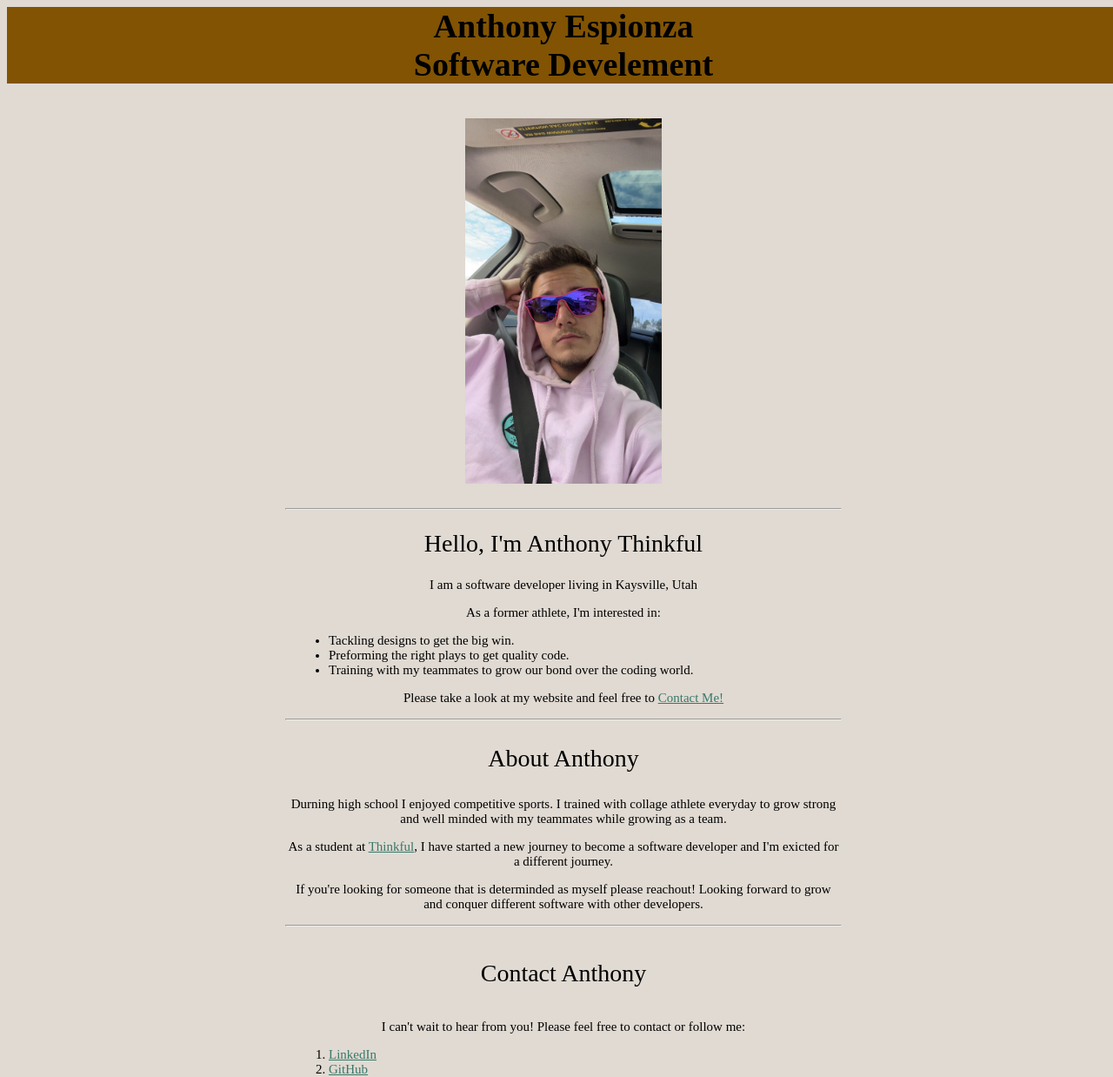
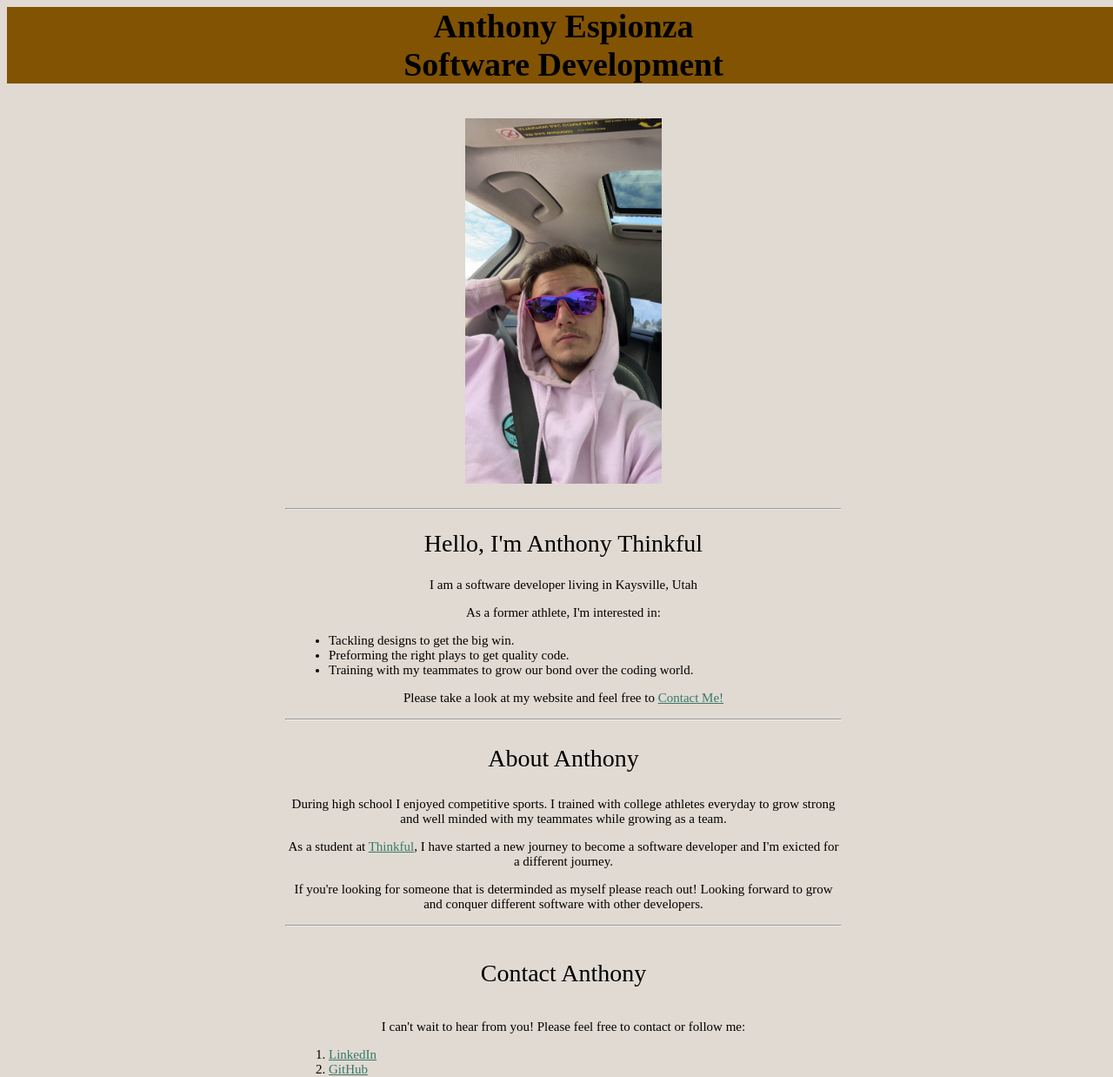
Before and after one commit to Anthony0E/My-portfoli, a plain HTML site: page index.html in a window 1280 px wide. Shown: the whole page at 87% size. Drawn offline with Linux system fonts and the light colour scheme.

Commit message:
updating spelling

```diff
--- a/index.html
+++ b/index.html
@@ -18,7 +18,7 @@
   <header>
     <h1 class="logo">Anthony Espionza</h1>
 
-    <h1>Software Develement</h1>
+    <h1>Software Development</h1>
 
   </header>
 <main>
@@ -49,11 +49,11 @@
   <section>
   <h3>About Anthony</h3>
 
-  <p>Durning high school I enjoyed competitive sports. I trained with collage athlete everyday to grow strong and well minded with my teammates while growing as a team. </p>
+  <p>During high school I enjoyed competitive sports. I trained with college athletes everyday to grow strong and well minded with my teammates while growing as a team. </p>
 
   <p>As a student at <a href="http://thinkful.com">Thinkful</a>, I have started a new journey to become a software developer and I'm exicted for a different journey. </p>
 
-  <p>If you're looking for someone that is determinded as myself please reachout! Looking forward to grow and conquer different software with other developers. </p>
+  <p>If you're looking for someone that is determinded as myself please reach out! Looking forward to grow and conquer different software with other developers. </p>
 </section>
   <hr/>
   <section>
```
